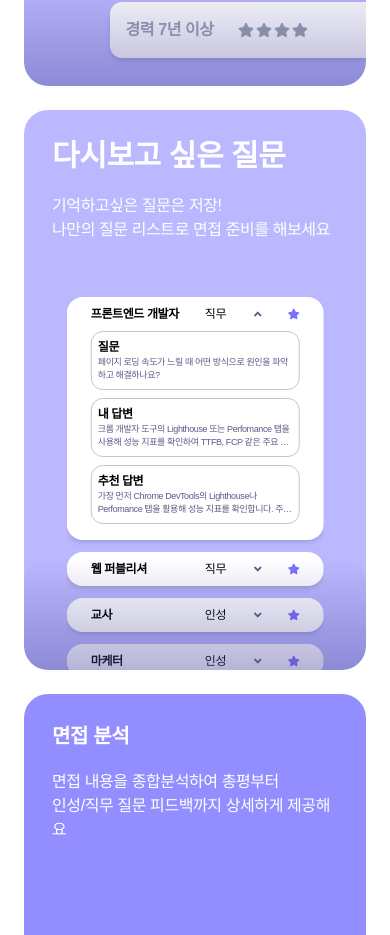
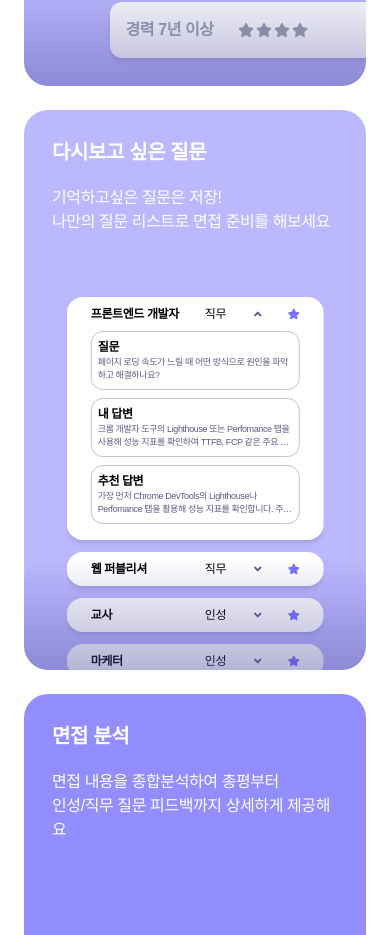
Before and after one commit to ko9612/ZikTalk, a React (Vite) app in the folder client/: page / in a window 390 px wide. Shown: the part 2115-3050 px from the top of the page. Built offline with nearby package versions, Linux system fonts and the light colour scheme; no server answers.

Commit message:
FeatureSection text size 조정

```diff
--- a/client/src/pages/Landing/_components/FeatureSection.jsx
+++ b/client/src/pages/Landing/_components/FeatureSection.jsx
@@ -150,7 +150,7 @@ const FeatureSection = () => {
           >
             <div className={`${filtered}`}></div>
             <div className="relative flex h-full flex-col gap-5 p-7">
-              <strong className="text-3xl text-nowrap text-white">
+              <strong className="text-xl md:text-3xl text-nowrap text-white">
                 다시보고 싶은 질문
               </strong>
               <p className="text-base font-medium text-white lg:text-lg">
```
